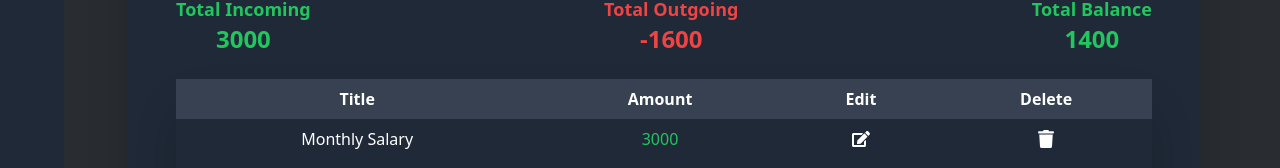
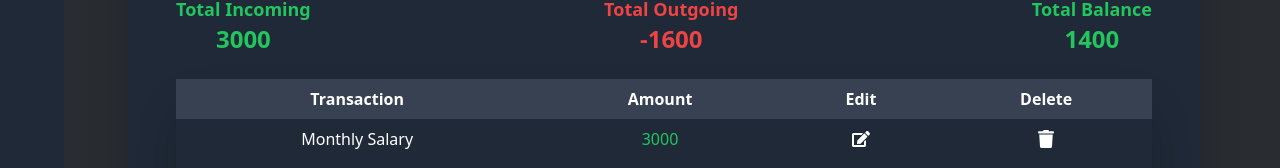
Before and after one commit to androrezkalla/Budget-Tracker, a React (Vite) app: page / in a window 1280 px wide. Shown: the part 277-445 px from the top of the page. Built offline with nearby package versions, Linux system fonts and the light colour scheme.

Commit message:
Cas updates

```diff
--- a/src/components/TransactionList.jsx
+++ b/src/components/TransactionList.jsx
@@ -139,7 +139,7 @@ const TransactionList = () => {
       <table className="w-full mb-6 shadow-2xl rounded-3xl">
         <thead>
           <tr>
-            <th className="bg-gray-700 px-4 py-2">Title</th>
+            <th className="bg-gray-700 px-4 py-2">Transaction</th>
             <th className="bg-gray-700 px-4 py-2">Amount</th>
             <th className="bg-gray-700 px-4 py-2">Edit</th>
             <th className="bg-gray-700 px-4 py-2">Delete</th>
```
